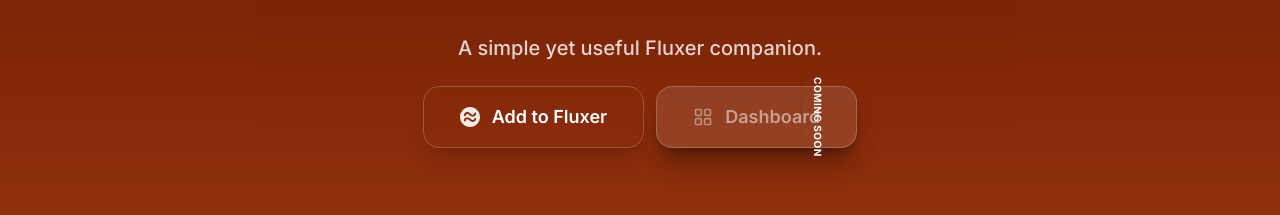
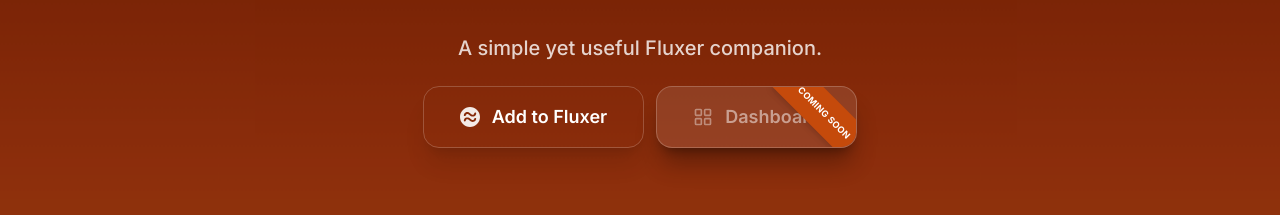
Before and after one commit to forgetfulskybro/Functious-Website, a Next.js app: page / in a window 1280 px wide. Shown: the part 369-584 px from the top of the page. Built offline with nearby package versions, Linux system fonts and the light colour scheme; no server answers.

Commit message:
Make coming soon look better

```diff
--- a/components/home/HeroSection.tsx
+++ b/components/home/HeroSection.tsx
@@ -53,7 +53,7 @@
                 'relative inline-flex items-center justify-center gap-3 rounded-2xl font-semibold',
                 'bg-white/10 border border-white/20',
                 'text-white/50 shadow-xl shadow-black/30',
-                'cursor-not-allowed select-none',
+                'cursor-not-allowed select-none overflow-hidden',
                 'px-9 py-4 text-lg',
               ].join(' ')}
               aria-disabled="true"
@@ -77,7 +77,7 @@
               <span>Dashboard</span>
 
               <span
-                className="absolute -right-2 top-1/2 -translate-y-1/2 origin-center rotate-90 whitespace-nowrap rounded bg-orange-500/90 px-1.5 py-0.5 text-[10px] font-bold uppercase tracking-wider text-white shadow-sm"
+                className="absolute -right-6 top-2 w-28 rotate-45 bg-[#C54A0B] py-1 text-[9px] font-bold uppercase tracking-wide text-white shadow-md"
               >
                 Coming Soon
               </span>
```
